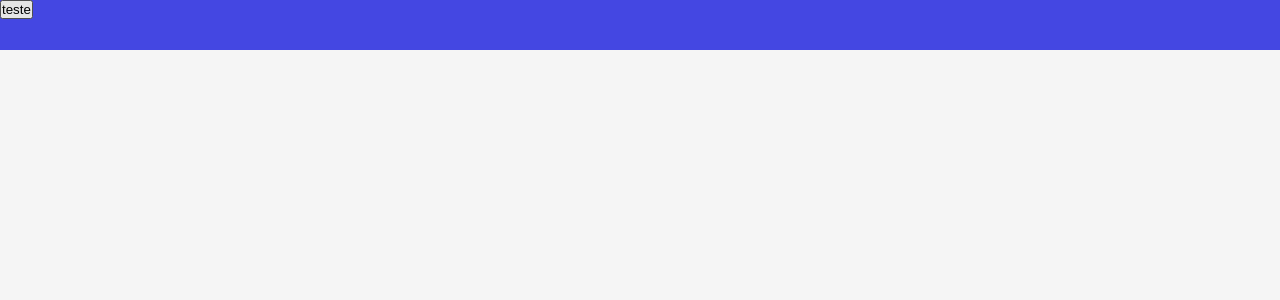
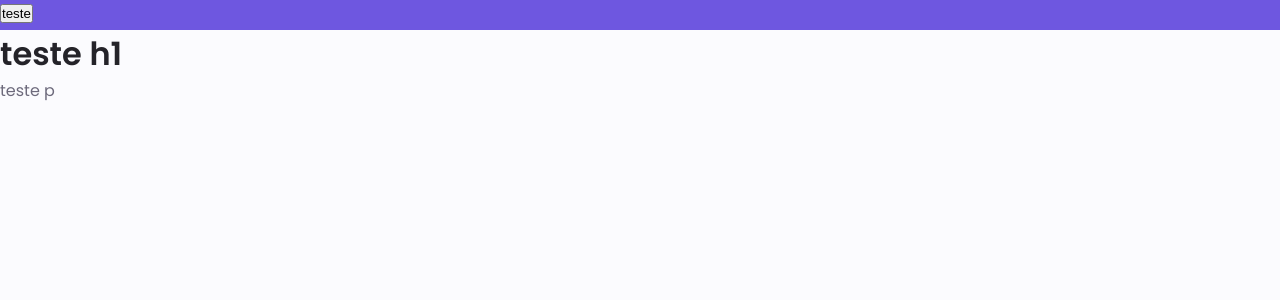
Before and after one commit to rafaelvictor01/PERSONAL_MyPortfolio, a Next.js app: page / in a window 1280 px wide. Shown: the top 300 px of the page. Built offline with nearby package versions, Linux system fonts and the light colour scheme.

Commit message:
Definição e ajuste completo nos temas da aplicação e no css global

```diff
--- a/src/common/components/main-navbar/MainNavbar.tsx
+++ b/src/common/components/main-navbar/MainNavbar.tsx
@@ -15,6 +15,6 @@ export default function MainNavbarCP(props: MainNavbarCPProps): JSX.Element {
 }
 
 const MainNavbarMainWrapperSCP = styled.div`
-  height: ${props => props.theme.defaultSize.headerAndFooter};
+  height: 30px;
   background-color: ${props => props.theme.colors.primary};
 `
--- /dev/null
+++ b/src/common/constants/SettingsConstants.ts
@@ -0,0 +1,14 @@
+/**
+ * @author rafaelvictor01
+ * @returns Lista de constantes importantes para a configuração do sistema
+ */
+export const SettingsConstants = {
+  // Define a cor padrão do sistema
+  HUE_COLOR: 250 /** Purple 250; Green 142; Blue 230; Pink 340 */,
+
+  // Os cookies estarão disponíveis na aplicação desde a rota '/'
+  FIRST_VALID_ROUTE_FOR_COOKIES: '/',
+
+  // Os cookies da aplicação serão persistidos por 1 dia (86400 segundos)
+  MAXIMUM_AGE_FOR_ALL_APPLICATION_COOKIES: 86400
+}
--- a/src/common/context/GlobalContext.tsx
+++ b/src/common/context/GlobalContext.tsx
@@ -7,7 +7,7 @@ const THEME_COOKIE_ACCESS_KEY = 'globalTheme'
 
 /** Definição do type personalizado do nosso contexto */
 type GlobalContextTP = {
-  globalThemeTittle: string
+  globalThemeTitle: string
   toggleTheme: () => void
 }
 
@@ -23,22 +23,22 @@ export const GlobalContext = createContext<Partial<GlobalContextTP>>({})
  * @author rafaelvictor01
  */
 export const GlobalContextProvider: React.FC = ({ children }) => {
-  const [globalThemeTittle, setGlobalThemeTittle] = usePersistedState(
+  const [globalThemeTitle, setGlobalThemeTitle] = usePersistedState(
     THEME_COOKIE_ACCESS_KEY,
     globalThemeLight.title
   )
 
   // Responsável por controlar a troca dos temas da aplicação
   function toggleTheme(): void {
-    setGlobalThemeTittle(
-      globalThemeTittle === globalThemeDark.title
+    setGlobalThemeTitle(
+      globalThemeTitle === globalThemeDark.title
         ? globalThemeLight.title
         : globalThemeDark.title
     )
   }
 
   return (
-    <GlobalContext.Provider value={{ globalThemeTittle, toggleTheme }}>
+    <GlobalContext.Provider value={{ globalThemeTitle, toggleTheme }}>
       {children}
     </GlobalContext.Provider>
   )
--- a/src/common/hooks/persisted-state/usePersistedState.ts
+++ b/src/common/hooks/persisted-state/usePersistedState.ts
@@ -1,5 +1,6 @@
 import { setCookie } from 'nookies'
 import { useEffect, useState } from 'react'
+import { SettingsConstants } from '../../constants/SettingsConstants'
 import { usePersistedStateResponseTP } from './types/usePersistedStateResponseTP'
 import { usePersistedStateUtils } from './utils/usePersistedStateUtils'
 
@@ -29,8 +30,8 @@ export default function usePersistedState(
   // Um cookie será EDITADO quando um genericState de uma key CONHECIDA for alterado.
   useEffect(() => {
     setCookie(null, key, genericState, {
-      path: usePersistedStateUtils.getFirstValidRouteForCookies(),
-      maxAge: usePersistedStateUtils.getMaximumAgeForAllApplicationCookies()
+      path: SettingsConstants.FIRST_VALID_ROUTE_FOR_COOKIES,
+      maxAge: SettingsConstants.MAXIMUM_AGE_FOR_ALL_APPLICATION_COOKIES
     })
   }, [key, genericState])
 
--- a/src/common/hooks/persisted-state/utils/usePersistedStateUtils.tsx
+++ b/src/common/hooks/persisted-state/utils/usePersistedStateUtils.tsx
@@ -33,15 +33,5 @@ export const usePersistedStateUtils = {
     } else {
       return value
     }
-  },
-
-  // Os cookies da aplicação serão persistidos por 1 dia (86400 segundos)
-  getMaximumAgeForAllApplicationCookies(): number {
-    return 86400
-  },
-
-  // Os cookies estarão disponíveis na aplicação desde a rota /
-  getFirstValidRouteForCookies(): string {
-    return '/'
   }
 }
--- a/src/common/styles/components/theme-provider/ThemeProvider.tsx
+++ b/src/common/styles/components/theme-provider/ThemeProvider.tsx
@@ -23,7 +23,7 @@ export default function ThemeProviderCP(
   return (
     <ThemeProvider
       theme={
-        globalContext.globalThemeTittle === globalThemeLight.title
+        globalContext.globalThemeTitle === globalThemeLight.title
           ? globalThemeLight
           : globalThemeDark
       }
--- a/src/common/styles/globalStyle.ts
+++ b/src/common/styles/globalStyle.ts
@@ -15,16 +15,39 @@ export default createGlobalStyle`
     box-sizing: border-box;
   }
 
-  html, body {
-    height: 100%;
-    width: 100%;
+  html {
+    scroll-behavior: smooth;
   }
 
   body {
-    display: flex;
-    flex-direction: column;
-    font-family: sans-serif;
-    font-size: ${props => props.theme.defaultSize.fontSize};
-    background-color: ${props => props.theme.colors.mainBackground};
+    margin: 0 0 ${props => props.theme.defaultHeight.headerHeight} 0;
+    background-color: ${props => props.theme.colors.body};
+    color: ${props => props.theme.colors.text};
+    font-family: ${props => props.theme.font.fontFamily};
+    font-size: ${props => props.theme.fontSizeForSmallDevices.normalFontSize};
+
+    @media screen and (min-width: 960px) {
+      font-size: ${props => props.theme.fontSizeForLargeDevices.normalFontSize};
+    }
+  }
+
+  h1, h2, h3, h4 {
+    color: ${props => props.theme.colors.title};
+    font-weight: ${props => props.theme.font.fontSemiBold};
+  }
+
+  ul {
+    list-style: none;
+  }
+
+  a {
+    text-decoration: none;
+  }
+
+  img {
+    max-width: 100%;
+    height: auto;
   }
 `
+
+// 13:28
--- a/src/common/styles/themes/dark-theme/globalThemeDark.ts
+++ b/src/common/styles/themes/dark-theme/globalThemeDark.ts
@@ -1,3 +1,5 @@
+import { SettingsConstants } from '../../../constants/SettingsConstants'
+
 /**
  * Este é o arquivo que contem os TEMAS da aplicação. O arquivo de temas
  * contém recursos que PODEM (e devem) ser utilizados a qualquer momento.
@@ -10,33 +12,74 @@ const DarkTheme = {
   title: 'DarkTheme',
 
   colors: {
-    primary: '#4447E2',
-    secondary: '#5F5F6E',
+    primary: `hsl(${SettingsConstants.HUE_COLOR}, 30%, 8%)`,
+    darkPrimary: `hsl(${SettingsConstants.HUE_COLOR}, 57%, 53%)`,
+    lighterPrimary: `hsl(${SettingsConstants.HUE_COLOR}, 92%, 85%)`,
 
-    mainBackground: '#101012',
-    mainTextColor: '#f5f5f5',
+    text: `hsl(${SettingsConstants.HUE_COLOR}, 8%, 75%)`,
+    lighterText: `hsl(${SettingsConstants.HUE_COLOR}, 8%, 65%)`,
+    title: `hsl(${SettingsConstants.HUE_COLOR}, 8%, 95%)`,
 
-    redError: '#ff4d4f',
-    greenSuccess: '#52c41a',
-    yellowAlert: '#faad14',
+    input: `hsl(${SettingsConstants.HUE_COLOR}, 29%, 16%)`,
+    body: `hsl(${SettingsConstants.HUE_COLOR}, 28%, 12%)`,
+    container: `hsl(${SettingsConstants.HUE_COLOR}, 29%, 16%)`
+  },
 
-    headerAndFooter: '#1C1C24',
-    headerAndFooterDivisor: '#262631',
-    card: '#2D2D3A'
+  font: {
+    fontFamily: 'Poppins, sans-serif',
+
+    /** font weight */
+    fontMedium: 500,
+    fontSemiBold: 600
+  },
+
+  fontSizeForSmallDevices: {
+    /** .5rem = 8px, 1rem = 16px, 1.5rem = 24px */
+
+    bigFontSize: '2rem',
+    normalFontSize: '.938rem',
+    smallFontSize: '.813rem',
+    smallerFontSize: '.75rem',
+
+    h1FontSize: '1.5rem',
+    h2FontSize: '1.25rem',
+    h3FontSize: '1.125rem'
+  },
+
+  fontSizeForLargeDevices: {
+    /** .5rem = 8px, 1rem = 16px, 1.5rem = 24px */
+
+    bigFontSize: '3rem',
+    normalFontSize: '1rem',
+    smallFontSize: '.875rem',
+    smallerFontSize: '.813rem',
+
+    h1FontSize: '2.25rem',
+    h2FontSize: '1.5rem',
+    h3FontSize: '1.25rem'
   },
 
   zIndex: {
-    headerAndFooter: 1000
+    tooltip: 10,
+    fixed: 100,
+    modal: 1000
   },
 
-  defaultSize: {
-    headerAndFooter: '50px',
-    inputFieldHeight: '50px',
-    fontSize: '14px'
+  marginBottom: {
+    /** .25rem = 4px, .5rem = 8px, .75rem = 12px */
+
+    mb025: '.25rem',
+    mb05: '.5rem',
+    mb075: '.75rem',
+    mb1: '1rem',
+    mb15: '1.5rem',
+    mb2: '2rem',
+    mb25: '2.5rem',
+    mb3: '3rem'
   },
 
-  other: {
-    defaultBorderRadius: '15px'
+  defaultHeight: {
+    headerHeight: '3rem'
   }
 }
 
--- a/src/common/styles/themes/light-theme/globalThemeLight.ts
+++ b/src/common/styles/themes/light-theme/globalThemeLight.ts
@@ -1,3 +1,5 @@
+import { SettingsConstants } from '../../../constants/SettingsConstants'
+
 /**
  * Este é o arquivo que contem os TEMAS da aplicação. O arquivo de temas
  * contém recursos que PODEM (e devem) ser utilizados a qualquer momento.
@@ -10,33 +12,74 @@ const LightTheme = {
   title: 'LightTheme',
 
   colors: {
-    primary: '#4447E2',
-    secondary: '#5F5F6E',
+    primary: `hsl(${SettingsConstants.HUE_COLOR}, 69%, 61%)`,
+    darkPrimary: `hsl(${SettingsConstants.HUE_COLOR}, 57%, 53%)`,
+    lighterPrimary: `hsl(${SettingsConstants.HUE_COLOR}, 92%, 85%)`,
 
-    mainTextColor: '#101012',
-    mainBackground: '#f5f5f5',
+    text: `hsl(${SettingsConstants.HUE_COLOR}, 8%, 45%)`,
+    lighterText: `hsl(${SettingsConstants.HUE_COLOR}, 8%, 65%)`,
+    title: `hsl(${SettingsConstants.HUE_COLOR}, 8%, 15%)`,
 
-    redError: '#ff4d4f',
-    greenSuccess: '#52c41a',
-    yellowAlert: '#faad14',
+    input: `hsl(${SettingsConstants.HUE_COLOR}, 70%, 96%)`,
+    body: `hsl(${SettingsConstants.HUE_COLOR}, 60%, 99%)`,
+    container: '#FFF'
+  },
 
-    headerAndFooter: '#1C1C24',
-    headerAndFooterDivisor: '#262631',
-    card: '#2D2D3A'
+  font: {
+    fontFamily: 'Poppins, sans-serif',
+
+    /** font weight */
+    fontMedium: 500,
+    fontSemiBold: 600
+  },
+
+  fontSizeForSmallDevices: {
+    /** .5rem = 8px, 1rem = 16px, 1.5rem = 24px */
+
+    bigFontSize: '2rem',
+    normalFontSize: '.938rem',
+    smallFontSize: '.813rem',
+    smallerFontSize: '.75rem',
+
+    h1FontSize: '1.5rem',
+    h2FontSize: '1.25rem',
+    h3FontSize: '1.125rem'
+  },
+
+  fontSizeForLargeDevices: {
+    /** .5rem = 8px, 1rem = 16px, 1.5rem = 24px */
+
+    bigFontSize: '3rem',
+    normalFontSize: '1rem',
+    smallFontSize: '.875rem',
+    smallerFontSize: '.813rem',
+
+    h1FontSize: '2.25rem',
+    h2FontSize: '1.5rem',
+    h3FontSize: '1.25rem'
   },
 
   zIndex: {
-    headerAndFooter: 1000
+    tooltip: 10,
+    fixed: 100,
+    modal: 1000
   },
 
-  defaultSize: {
-    headerAndFooter: '50px',
-    inputFieldHeight: '50px',
-    fontSize: '14px'
+  marginBottom: {
+    /** .25rem = 4px, .5rem = 8px, .75rem = 12px */
+
+    mb025: '.25rem',
+    mb05: '.5rem',
+    mb075: '.75rem',
+    mb1: '1rem',
+    mb15: '1.5rem',
+    mb2: '2rem',
+    mb25: '2.5rem',
+    mb3: '3rem'
   },
 
-  other: {
-    defaultBorderRadius: '15px'
+  defaultHeight: {
+    headerHeight: '3rem'
   }
 }
 
--- a/src/pages/_document.tsx
+++ b/src/pages/_document.tsx
@@ -59,6 +59,15 @@ export default class MyDocument extends Document {
         <Head>
           <meta charSet={'utf-8'} />
           <meta httpEquiv={'X-UA-Compatible'} content={'IE=edge'} />
+          <link rel={'preconnect'} href={'https://fonts.googleapis.com'} />
+          <link rel={'preconnect'} href={'https://fonts.gstatic.com'} />
+          <link
+            href={
+              'https://fonts.googleapis.com/css2?family=Poppins:wght@400;500;600&display=swap'
+            }
+            rel={'stylesheet'}
+            // crossOrigin
+          />
           {/* Add o favicon */}
         </Head>
         <body>
--- a/src/screens/landing-screen/components/landing-screen-main-content/LandingScreenMainContent.tsx
+++ b/src/screens/landing-screen/components/landing-screen-main-content/LandingScreenMainContent.tsx
@@ -15,6 +15,8 @@ export default function LandingScreenMainContentCP(): JSX.Element {
       <MainNavbarCP>
         <button onClick={globalContext.toggleTheme}>teste</button>
       </MainNavbarCP>
+      <h1>teste h1</h1>
+      <p>teste p</p>
     </LandingScreenMainContentMainWrapperSCP>
   )
 }
```
